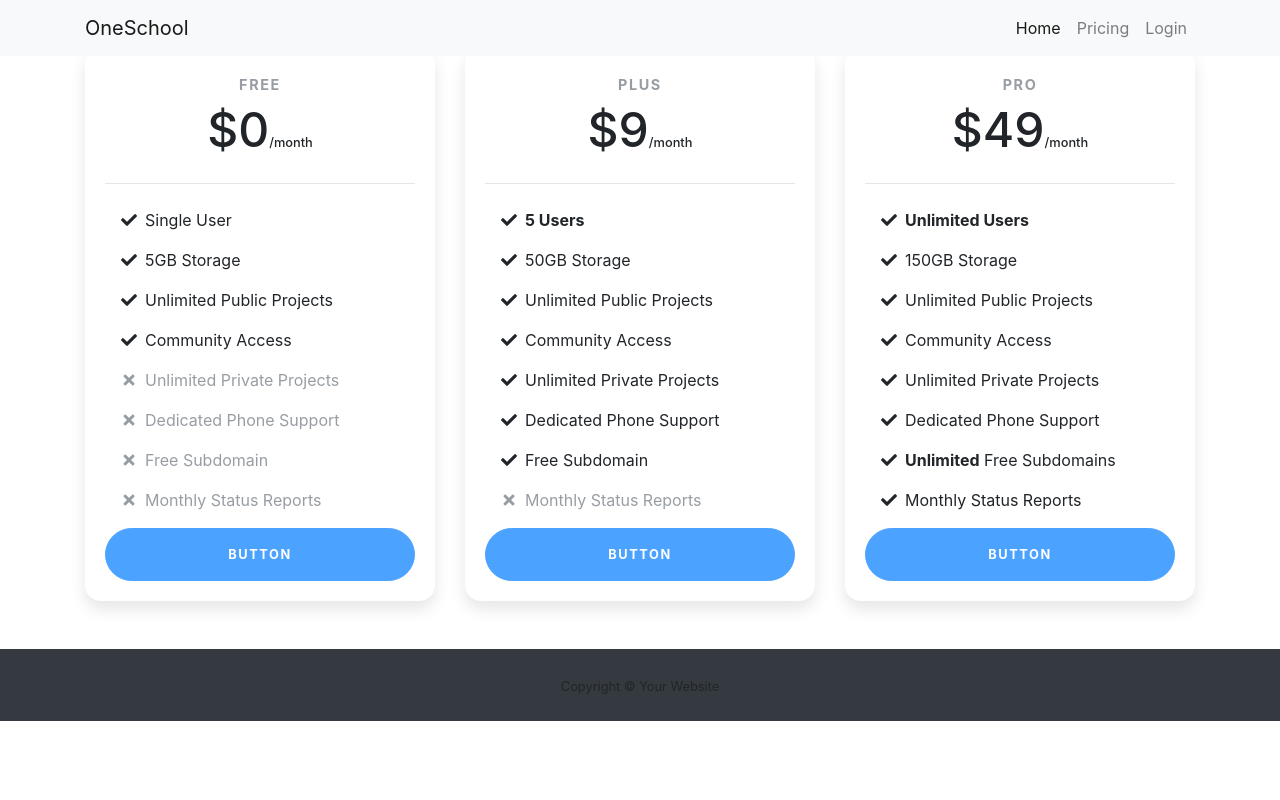
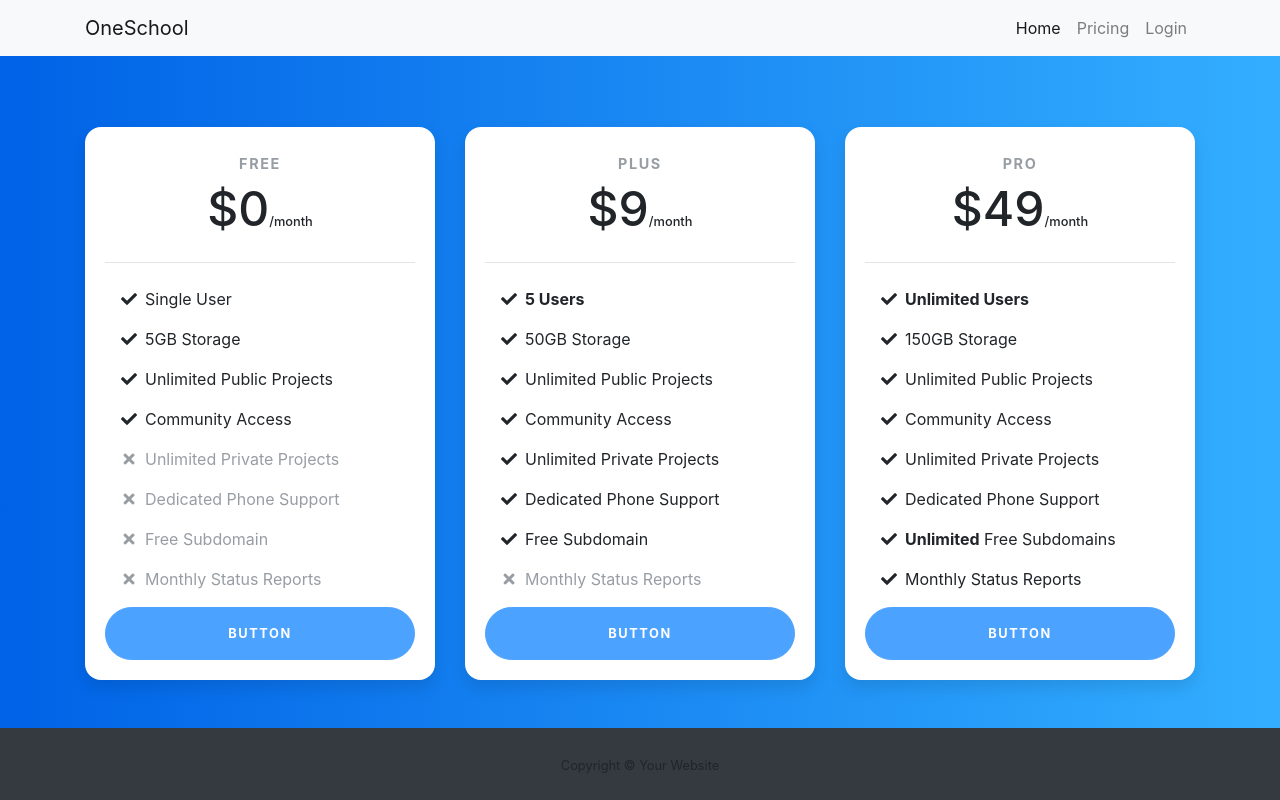
Before and after one commit to draxxxeus/virtualclassroom, a Django app: page /pricing/ in a window 1280 px wide. Run offline with Django 3.2, Linux system fonts and the light colour scheme; some libraries are stand-ins or nearby versions.

Commit message:
css - move common definitions to base.css

```diff
--- /dev/null
+++ b/virtualclassroom/app/static/css/base.css
@@ -0,0 +1,12 @@
+html,
+body {
+  height: 100%;
+}
+
+#page-content {
+  flex: 1 0 auto;
+}
+
+#sticky-footer {
+  flex-shrink: none;
+}
--- a/virtualclassroom/app/static/css/login.css
+++ b/virtualclassroom/app/static/css/login.css
@@ -110,4 +110,3 @@
     color: #777;
       }
   }
->`}
--- a/virtualclassroom/app/static/css/pricing.css
+++ b/virtualclassroom/app/static/css/pricing.css
@@ -1,3 +1,10 @@
+/* Other Classes for Page Styling */
+
+body {
+  background: #007bff;
+  background: linear-gradient(to right, #0062E6, #33AEFF);
+}
+
 isection.pricing {
   background: #007bff;
   background: linear-gradient(to right, #0062E6, #33AEFF);
--- a/virtualclassroom/app/templates/base.html
+++ b/virtualclassroom/app/templates/base.html
@@ -6,6 +6,8 @@
     <meta http-equiv="X-UA-Compatible" content="ie=edge">
     <link href="//maxcdn.bootstrapcdn.com/bootstrap/4.0.0/css/bootstrap.min.css" rel="stylesheet" id="bootstrap-css">
     <link rel="stylesheet" href="https://use.fontawesome.com/releases/v5.3.1/css/all.css">
+    {% load static %}
+    <link rel="stylesheet" type="text/css" href="{% static 'css/base.css' %}">
     <title>OneSchool Login</title>
 </head>
 <body class="d-flex flex-column">
```
Also changed, not shown: virtualclassroom/app/static/css/dashboard.css (+0 -15 lines).
